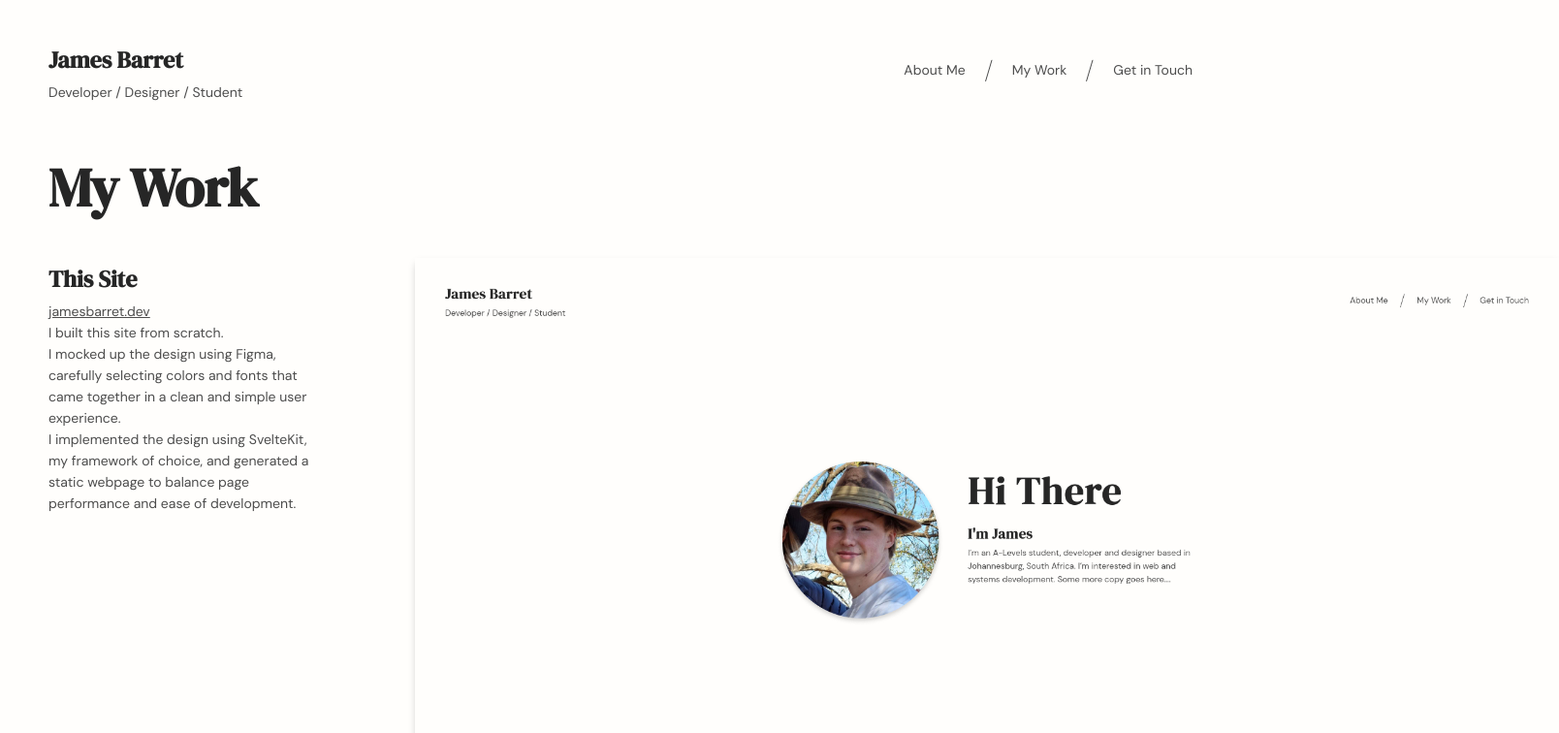
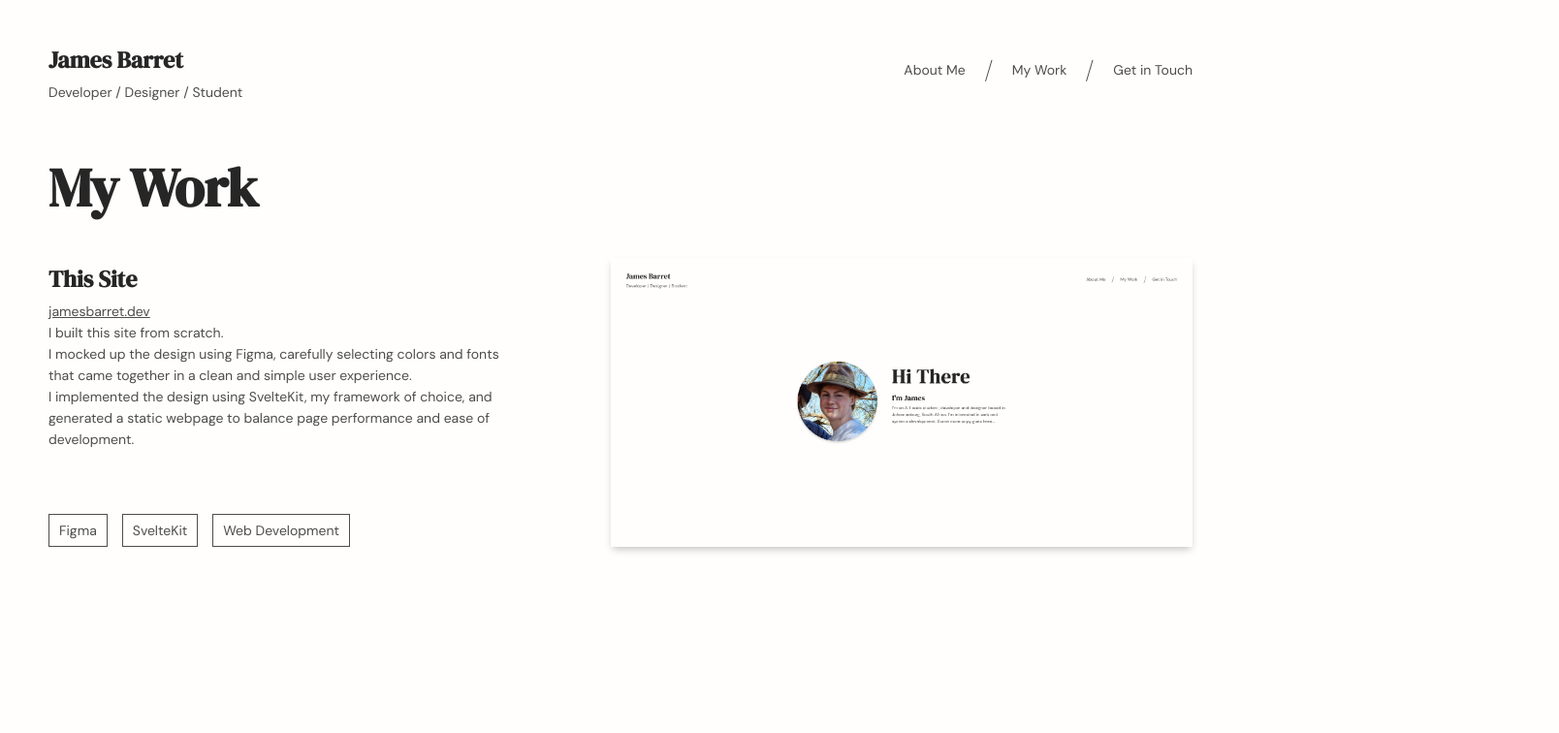
Before and after one commit to jamezburritos/jamesbarret.dev, a SvelteKit app: page /work in a window 1280 px wide. Shown: the top 756 px of the page at 97% size, 1608 px wide, since content can reach past the window. Built offline with nearby package versions, Linux system fonts and the light colour scheme.

Commit message:
image sizing

```diff
--- a/src/routes/work/+page.svelte
+++ b/src/routes/work/+page.svelte
@@ -91,6 +91,7 @@
     img
         height: auto
         width: 100%
+        max-width: 600px
         flex: 1
 
         box-shadow: 0 4px 8px -2px #BFBFBF
```
